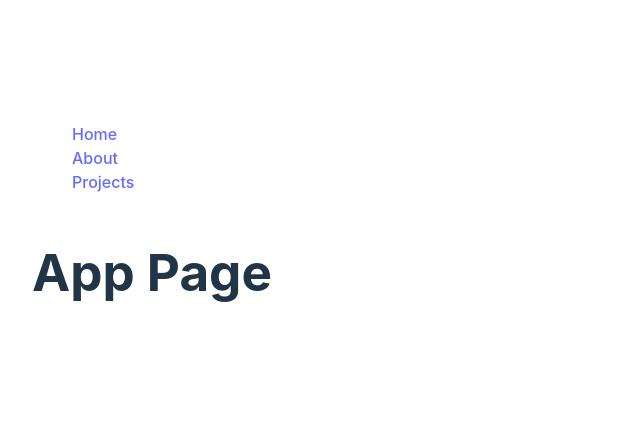
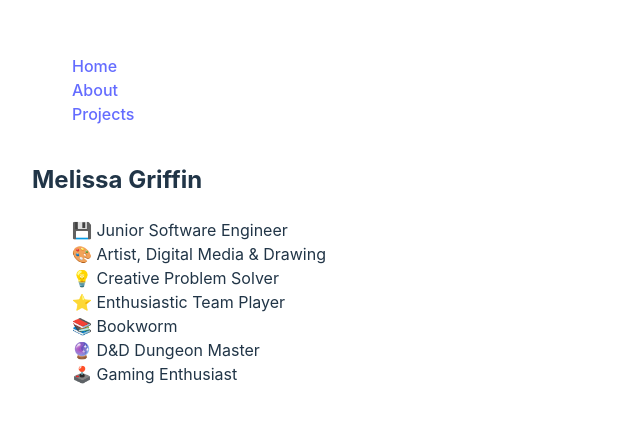
Before and after one commit to mellygriffin/portfolio-website, a React (Vite) app: page /about in a window 1280 px wide. Shown: the part 212-634 px from the top of the page, without its empty margins (0-640 px from the left). Built offline with nearby package versions, Linux system fonts and the light colour scheme.

Commit message:
Got Home and About Page working

```diff
--- a/src/App.jsx
+++ b/src/App.jsx
@@ -1,13 +1,19 @@
-import { useState } from 'react';
+import React from 'react';
 import NavBar from './components/NavBar/NavBar';
+import { Route, Routes } from 'react-router-dom';
 import './App.css'
+import Home from './components/Home/Home.jsx';
+import About from './components/About/About.jsx';
 
 const App = () => {
 
   return (
     <>
     <NavBar />
-    <h1>App Page</h1>
+    <Routes>
+      <Route path="/" element={<Home />}></Route>
+      <Route path="/about" element={<About />}></Route>
+    </Routes>
     </>
   );
 };
--- /dev/null
+++ b/src/components/About/About.jsx
@@ -0,0 +1,20 @@
+const About = () => {
+
+    return (
+        <>
+        <h2>Melissa Griffin</h2>
+        <ul className="qualities">
+        <li>💾 Junior Software Engineer </li>
+        <li>🎨 Artist, Digital Media & Drawing</li>
+        <li>💡 Creative Problem Solver</li>
+        <li>⭐️ Enthusiastic Team Player</li>
+        <li>📚 Bookworm</li>
+        <li>🔮 D&D Dungeon Master</li>
+        <li>🕹️ Gaming Enthusiast</li>
+        </ul>
+        <div className="placeholder"></div>
+      </>
+    );
+  };
+
+export default About;
--- a/src/components/Home/Home.jsx
+++ b/src/components/Home/Home.jsx
@@ -2,17 +2,7 @@ const Home = () => {
 
     return (
         <>
-        <h2>Melissa Griffin</h2>
-        <ul className="qualities">
-        <li>💾 Junior Software Engineer </li>
-        <li>🎨 Artist, Digital Media & Drawing</li>
-        <li>💡 Creative Problem Solver</li>
-        <li>⭐️ Enthusiastic Team Player</li>
-        <li>📚 Bookworm</li>
-        <li>🔮 D&D Dungeon Master</li>
-        <li>🕹️ Gaming Enthusiast</li>
-        </ul>
-        <div className="placeholder"></div>
+        <h2>Home Page</h2>
       </>
     );
   };
```
Also changed, not shown: 1 other file (tests, documents, lock files or other folders).
